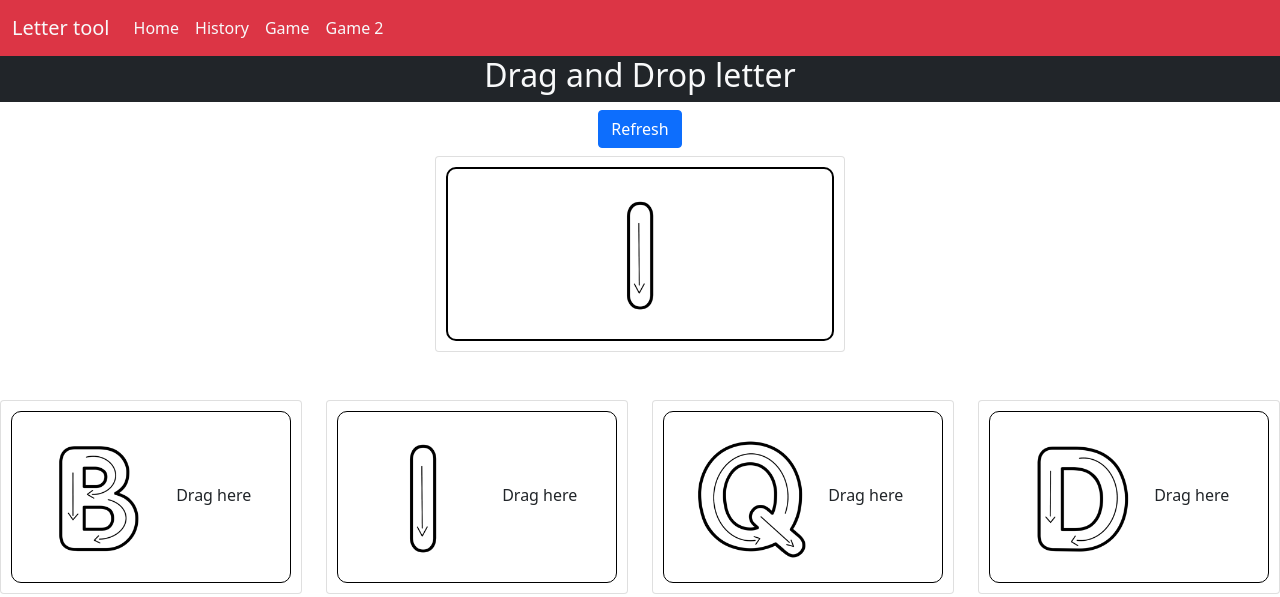
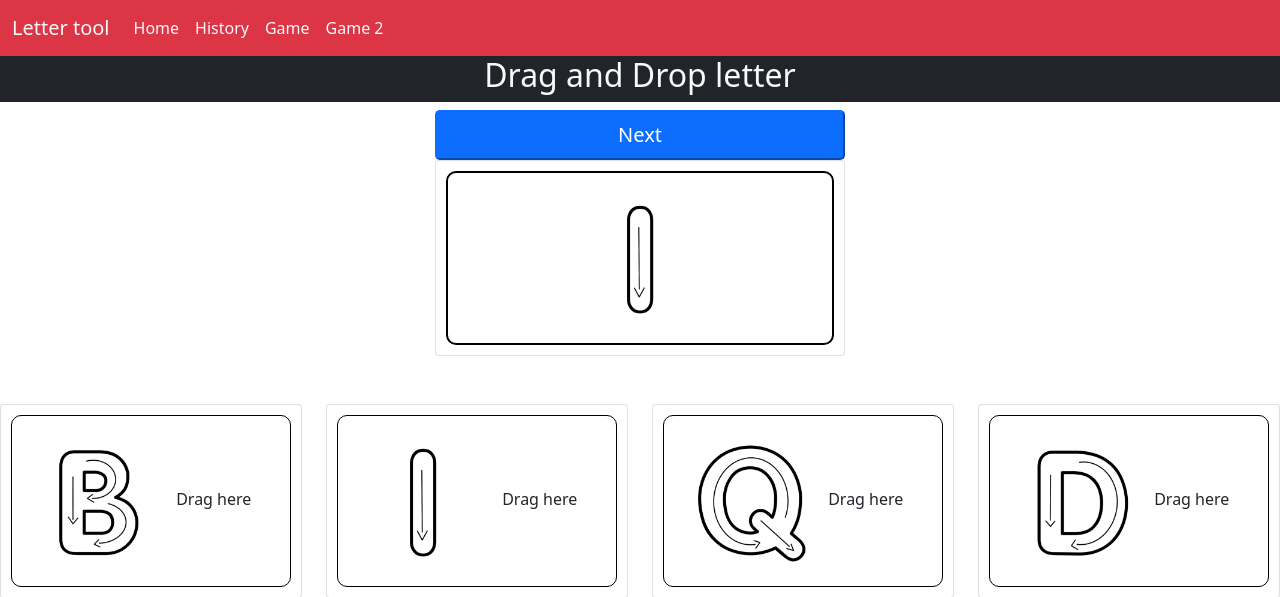
Before and after one commit to oyekamal/Django_paint, a Django app: page /game/ in a window 1280 px wide. Shown: the top 597 px of the page. Run offline with Django 3.2, Linux system fonts and the light colour scheme; some libraries are stand-ins or nearby versions.

Commit message:
next added

```diff
--- a/core/core/templates/game.html
+++ b/core/core/templates/game.html
@@ -11,9 +11,11 @@
 </div>
 
 <div class="row mt-2">
-    <div class="col-md-4 m-auto mb-2 text-center">
-        <button class="btn btn-primary" aria-hidden="true" onclick="window.top.location.reload()">Refresh</button>
+    <div class="col-md-4 m-auto text-center">
+        <button style="width: 100%;" class="btn-lg btn-primary" aria-hidden="true"
+            onclick="window.top.location.reload()">Next</button>
     </div>
+
 
 </div>
 
--- a/core/core/templates/game_2.html
+++ b/core/core/templates/game_2.html
@@ -18,8 +18,9 @@
 <div class="row mt-2">
     <div class="col-lg-12">
         <div class="row">
-            <div class="col-md-2 m-auto text-center">
-                <button class="btn btn-primary" aria-hidden="true" onclick="window.top.location.reload()">Next</button>
+            <div class="col-md-4 m-auto text-center">
+                <button style="width: 100%;" class="btn-lg btn-primary" aria-hidden="true"
+                    onclick="window.top.location.reload()">Next</button>
             </div>
 
         </div>
```
